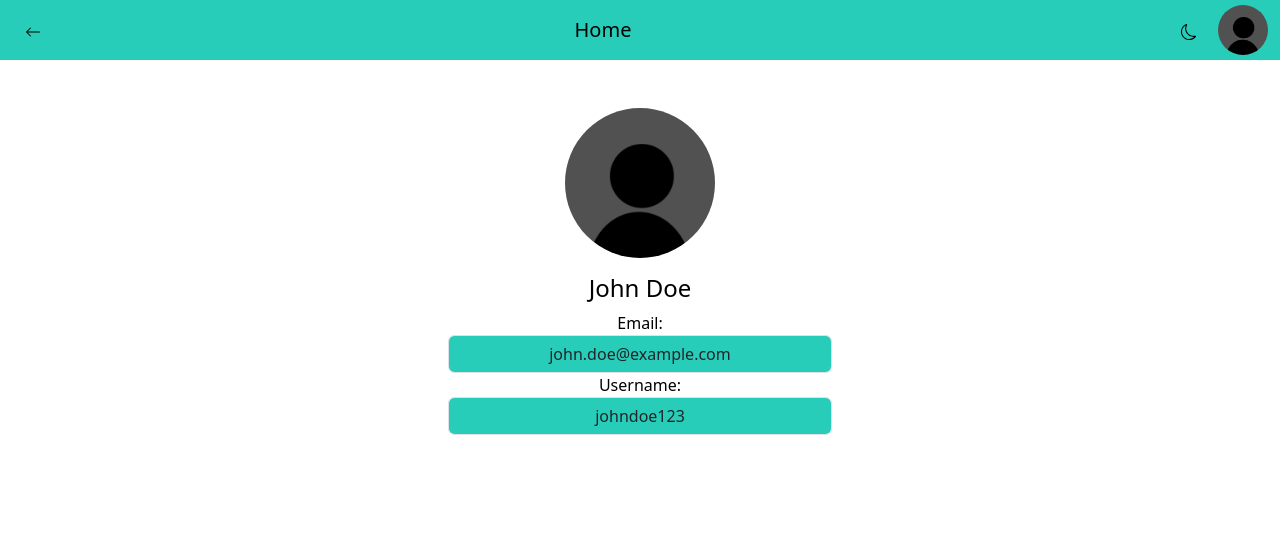
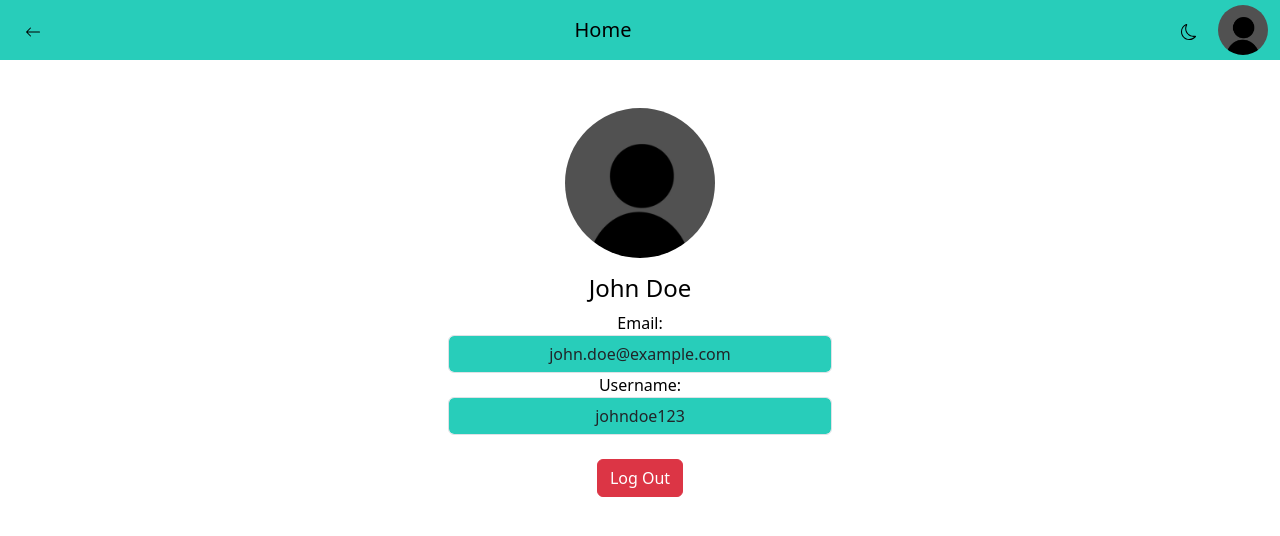
Before and after one commit to Ali13140/SWE363_Project, a React (Vite) app: page /Profile in a window 1280 px wide. Shown: the top 536 px of the page. Built offline with nearby package versions, Linux system fonts and the light colour scheme.

Commit message:
Added a Sign Out Button

```diff
--- a/src/Pages/ProfilePage.jsx
+++ b/src/Pages/ProfilePage.jsx
@@ -2,8 +2,10 @@ import React, { useState, useEffect } from "react";
 import "bootstrap/dist/css/bootstrap.min.css"; // Import Bootstrap CSS
 import NavBar from "../Components/NavBar";
 import "../CSS_Files/image.css";
+import { useNavigate } from "react-router-dom";
 
 const ProfilePage = () => {
+  const nav = useNavigate();
   const [profilePic, setProfilePic] = useState(
     localStorage.getItem("profilePic") || "src/profile.jpg"
   );
@@ -21,6 +23,9 @@ const ProfilePage = () => {
     if (file) {
       reader.readAsDataURL(file);
     }
+  };
+  const HandleLogOut = () => {
+    nav("/SignIn");
   };
 
   return (
@@ -85,6 +90,12 @@ const ProfilePage = () => {
           />
         </div>
       </div>
+      <br />
+      <div class="d-flex justify-content-center align-items-center">
+        <button type="button" class="btn btn-danger" onClick={HandleLogOut}>
+          Log Out
+        </button>
+      </div>
     </div>
   );
 };
```
